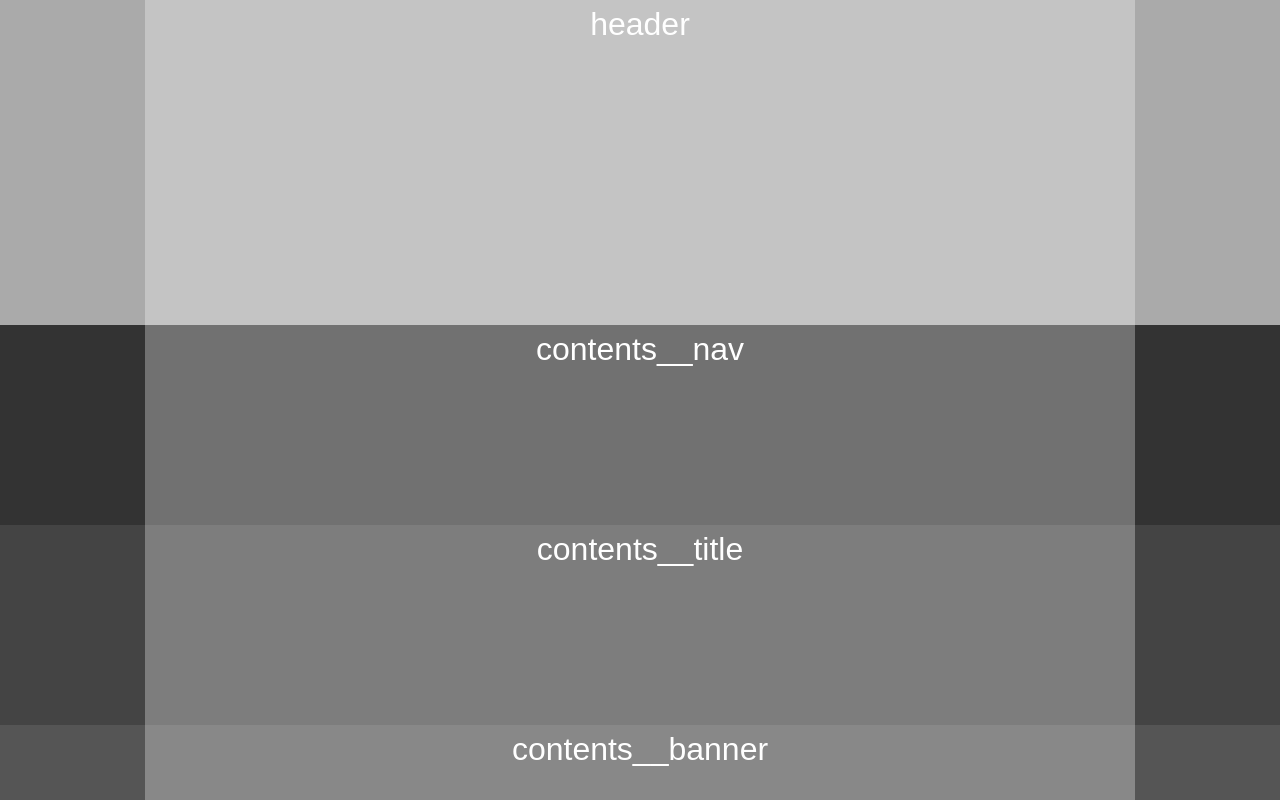
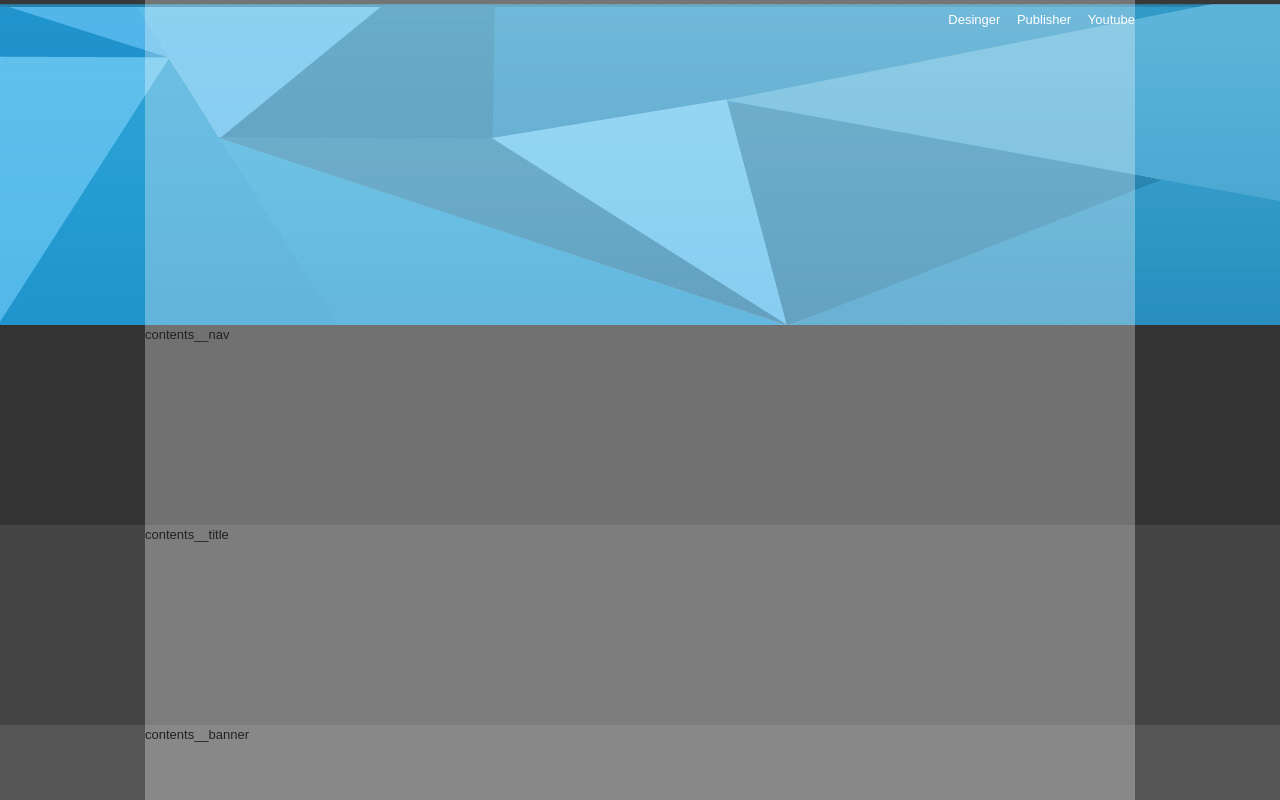
Before and after one commit to LeeCorder/Study_step1, a plain HTML site: page 08.WebStandard/index.html in a window 1280 px wide. Shown: the top 800 px of the page. Drawn offline with Linux system fonts and the light colour scheme.

Commit message:
Add files via upload

```diff
--- a/08.WebStandard/css/reset.css
+++ b/08.WebStandard/css/reset.css
@@ -4,9 +4,6 @@
 body, div, ul, li, dl, dt, ol, h1, h2, h3, h4, h5, h6, input, fieldset, legend, p, select, table, th, td, tr, textarea, button, form {
     margin: 0;
     padding: 0;
-    color: #fff;
-    font-size: 2rem;
-    text-align: center;
 }
 
 /* 폰트 */
--- a/08.WebStandard/css/style.css
+++ b/08.WebStandard/css/style.css
@@ -23,7 +23,7 @@
 #header {
     width: 100%;
     height: 325px;
-    background-color: #aaa;
+    background: url(../img/header_bg.jpg) center top repeat-x;
 }
 #contents {
     width: 100%;
@@ -65,3 +65,20 @@
     height: 200px;
     background-color: #666;
 }
+
+/* 헤더 */
+.header {}
+.header .header__menu {
+    text-align: right;
+}
+.header .header__menu a {
+    color: #fff;
+    padding: 10px 0px 10px 13px;
+    display: inline-block;
+}
+.header .header__menu a:hover {
+    color: #666;
+}
+
+.header .header__title {}
+.header .header__icon {}
--- a/08.WebStandard/index.html
+++ b/08.WebStandard/index.html
@@ -28,8 +28,20 @@
 
     <div id="wrap">
         <header id="header">
-            <div class="container">header</div>
+            <div class="container">
+                <div class="header">
+                    <div class="header__menu">
+                        <a href="./index.html">Desinger</a>
+                        <a href="./index.html">Publisher</a>
+                        <a href="./index.html">Youtube</a>
+                    </div>
+                    <!-- //header__menu -->
+                    <div class="header__title"></div>
+                    <div class="header__icon"></div>
+                </div>
+            </div>
         </header>
+        <!-- //header -->
 
         <main id="contents">
             <div id="contents__nav">
```
